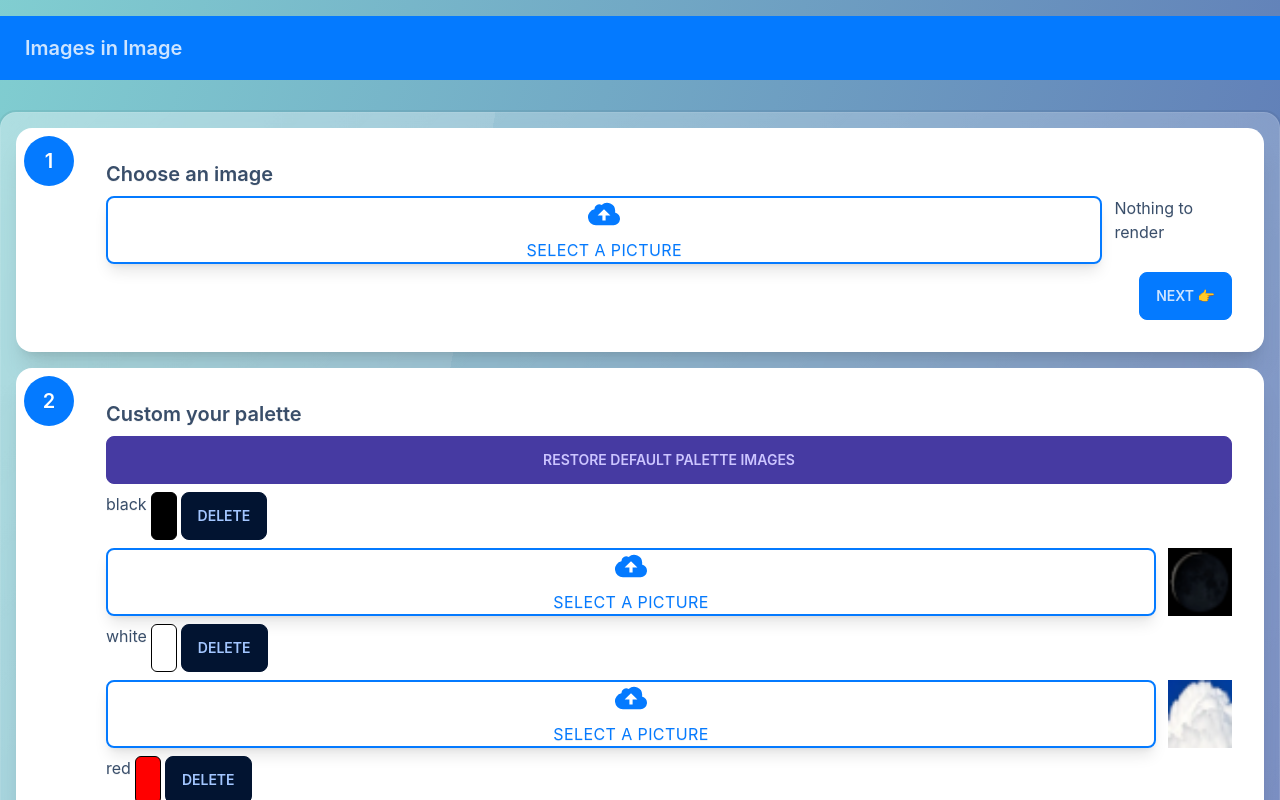
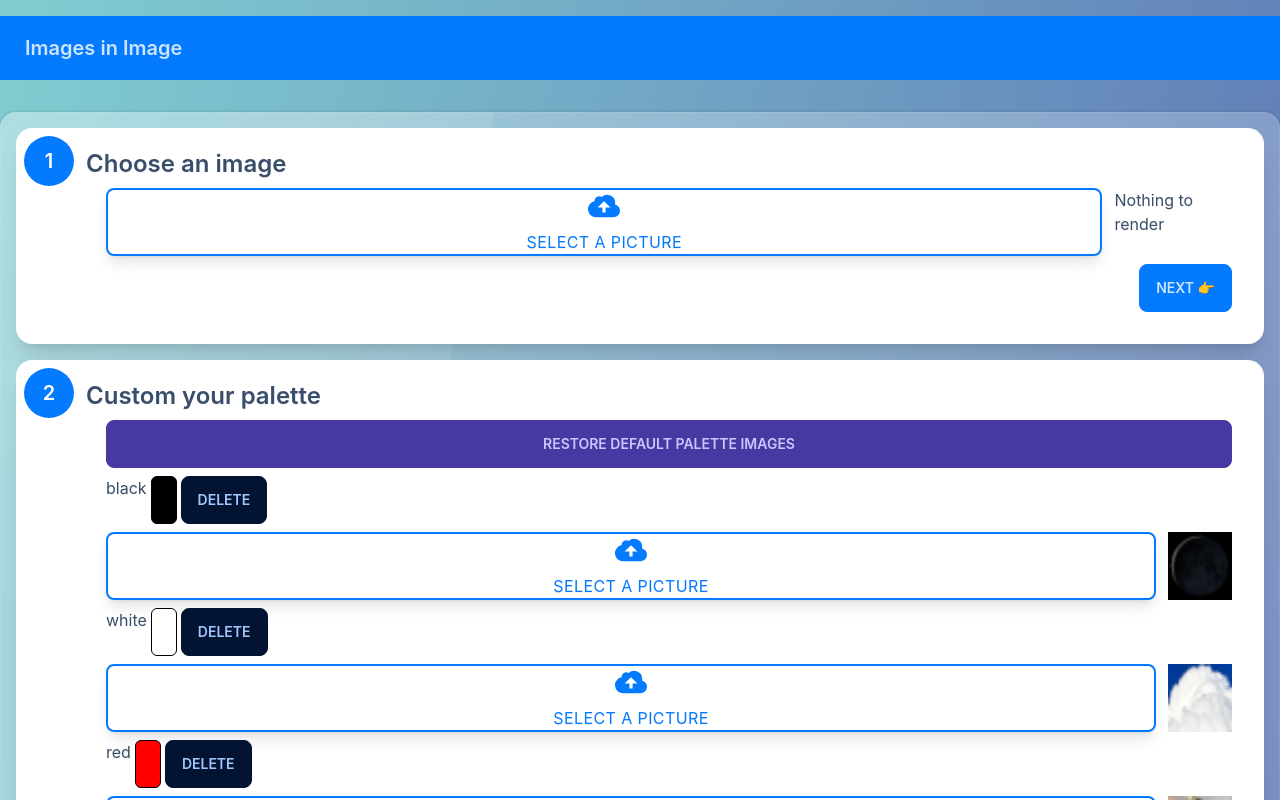
Before and after one commit to guillaume-gomez/images-in-image, a React (Create React App) app: page / in a window 1280 px wide. Shown: the top 800 px of the page. Built offline with nearby package versions, Linux system fonts and the light colour scheme.

Commit message:
update card design

```diff
--- a/src/Components/StepFormCard.tsx
+++ b/src/Components/StepFormCard.tsx
@@ -18,7 +18,7 @@ function StepFormCard({ id, children, stepNumber, title, nextButtonText, onClick
         </div>
       </div>
       <div className="card-body">
-        <h2 className="card-title">{title}</h2>
+        <h2 className="card-title -mt-3 -ml-5 text-2xl">{title}</h2>
         {children}
         {
           nextButtonText ?
```
